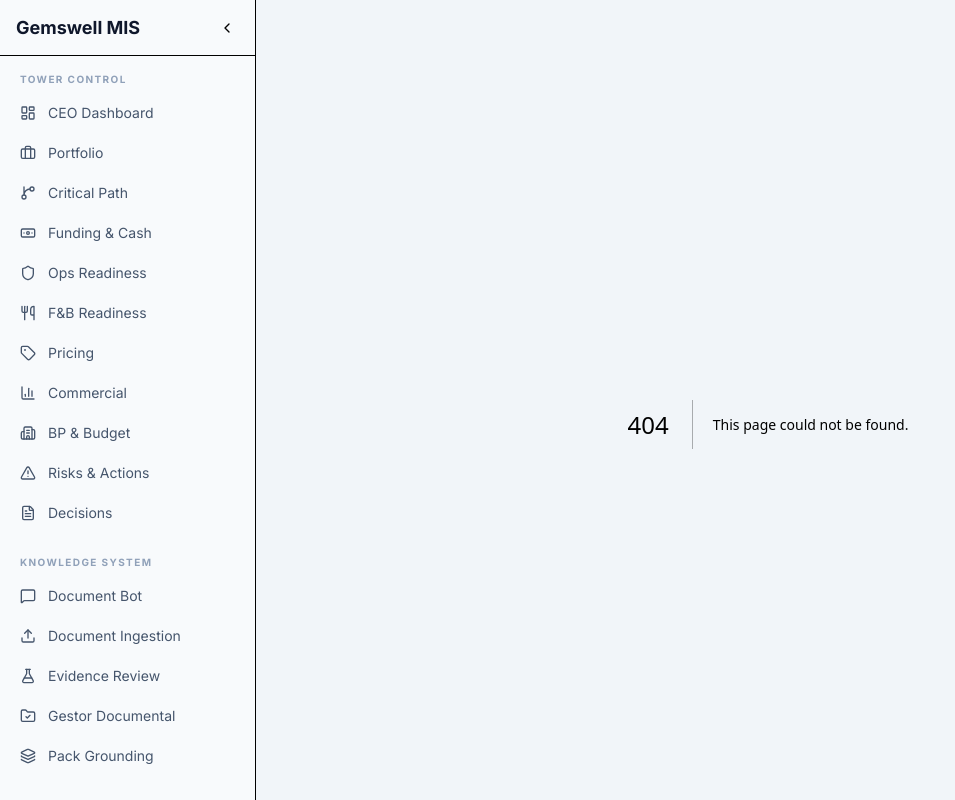
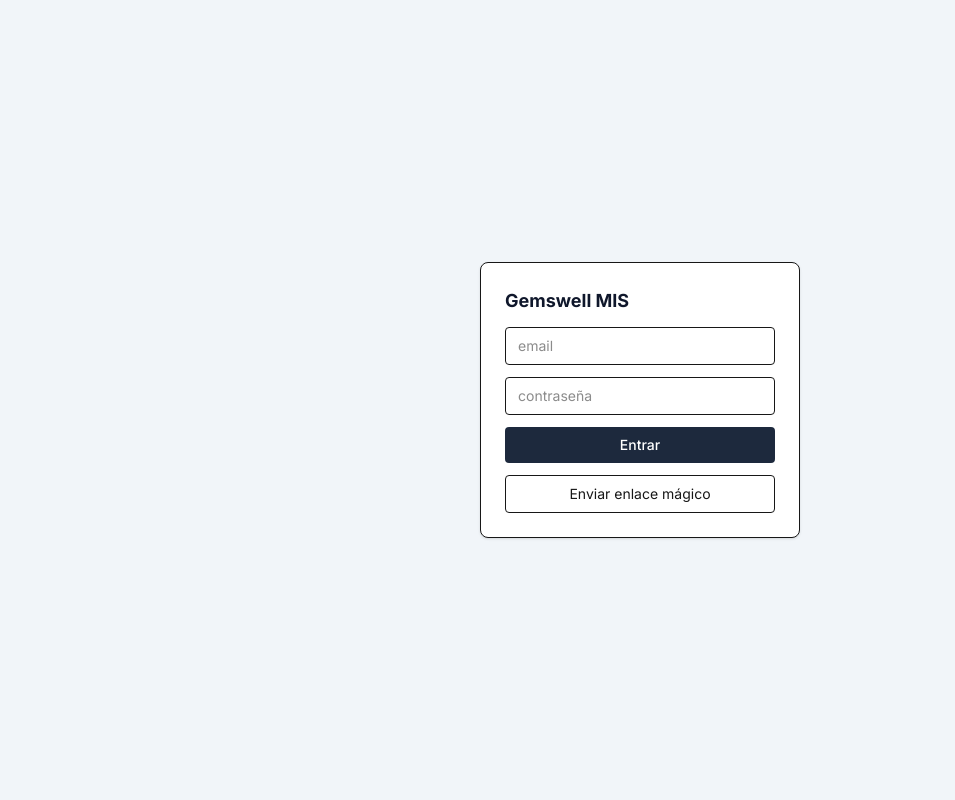
Before and after one commit to moimene/gemswell-mis, a Next.js app: page /login in a window 1280 px wide. Before the commit this address had no page. Shown: the whole page, without its empty margins (0-955 px from the left). Built offline with nearby package versions, Linux system fonts and the light colour scheme; no server answers.

Commit message:
feat(auth): /login page (password + magic-link)
useSearchParams wrapped in Suspense (Next 16 prerender requirement); login
overlay uses fixed inset-0 z-50 to cover the Sidebar app chrome.

Co-Authored-By: Claude Opus 4.8 <noreply@anthropic.com>

```diff
--- /dev/null
+++ b/src/app/login/page.tsx
@@ -0,0 +1,93 @@
+'use client'
+import { Suspense, useState } from 'react'
+import { useRouter, useSearchParams } from 'next/navigation'
+import { createClient } from '@/lib/supabase'
+import { toast } from 'sonner'
+
+function LoginForm() {
+  const router = useRouter()
+  const params = useSearchParams()
+  const redirectTo = params.get('redirect') || '/'
+  const [email, setEmail] = useState('')
+  const [password, setPassword] = useState('')
+  const [busy, setBusy] = useState(false)
+  const supabase = createClient()
+
+  async function signInPassword(e: React.FormEvent) {
+    e.preventDefault()
+    setBusy(true)
+    const { error } = await supabase.auth.signInWithPassword({ email, password })
+    setBusy(false)
+    if (error) {
+      toast.error(error.message)
+      return
+    }
+    router.replace(redirectTo)
+  }
+
+  async function sendMagicLink() {
+    if (!email) {
+      toast.error('Introduce tu email')
+      return
+    }
+    setBusy(true)
+    const { error } = await supabase.auth.signInWithOtp({
+      email,
+      options: {
+        emailRedirectTo: `${window.location.origin}/auth/callback?redirect=${encodeURIComponent(redirectTo)}`,
+      },
+    })
+    setBusy(false)
+    if (error) {
+      toast.error(error.message)
+      return
+    }
+    toast.success('Te enviamos un enlace de acceso. Revisa tu email.')
+  }
+
+  return (
+    <form onSubmit={signInPassword} className="w-80 space-y-3 rounded-lg border bg-white p-6 shadow">
+      <h1 className="text-lg font-bold text-slate-900">Gemswell MIS</h1>
+      <input
+        type="email"
+        required
+        value={email}
+        onChange={(e) => setEmail(e.target.value)}
+        placeholder="email"
+        className="w-full rounded border px-3 py-2 text-sm"
+      />
+      <input
+        type="password"
+        value={password}
+        onChange={(e) => setPassword(e.target.value)}
+        placeholder="contraseña"
+        className="w-full rounded border px-3 py-2 text-sm"
+      />
+      <button
+        type="submit"
+        disabled={busy}
+        className="w-full rounded bg-slate-800 py-2 text-sm font-medium text-white disabled:opacity-50"
+      >
+        Entrar
+      </button>
+      <button
+        type="button"
+        onClick={sendMagicLink}
+        disabled={busy}
+        className="w-full rounded border py-2 text-sm disabled:opacity-50"
+      >
+        Enviar enlace mágico
+      </button>
+    </form>
+  )
+}
+
+export default function LoginPage() {
+  return (
+    <div className="fixed inset-0 z-50 flex min-h-screen items-center justify-center bg-slate-100">
+      <Suspense fallback={<div className="text-sm text-slate-500">Cargando…</div>}>
+        <LoginForm />
+      </Suspense>
+    </div>
+  )
+}
```
